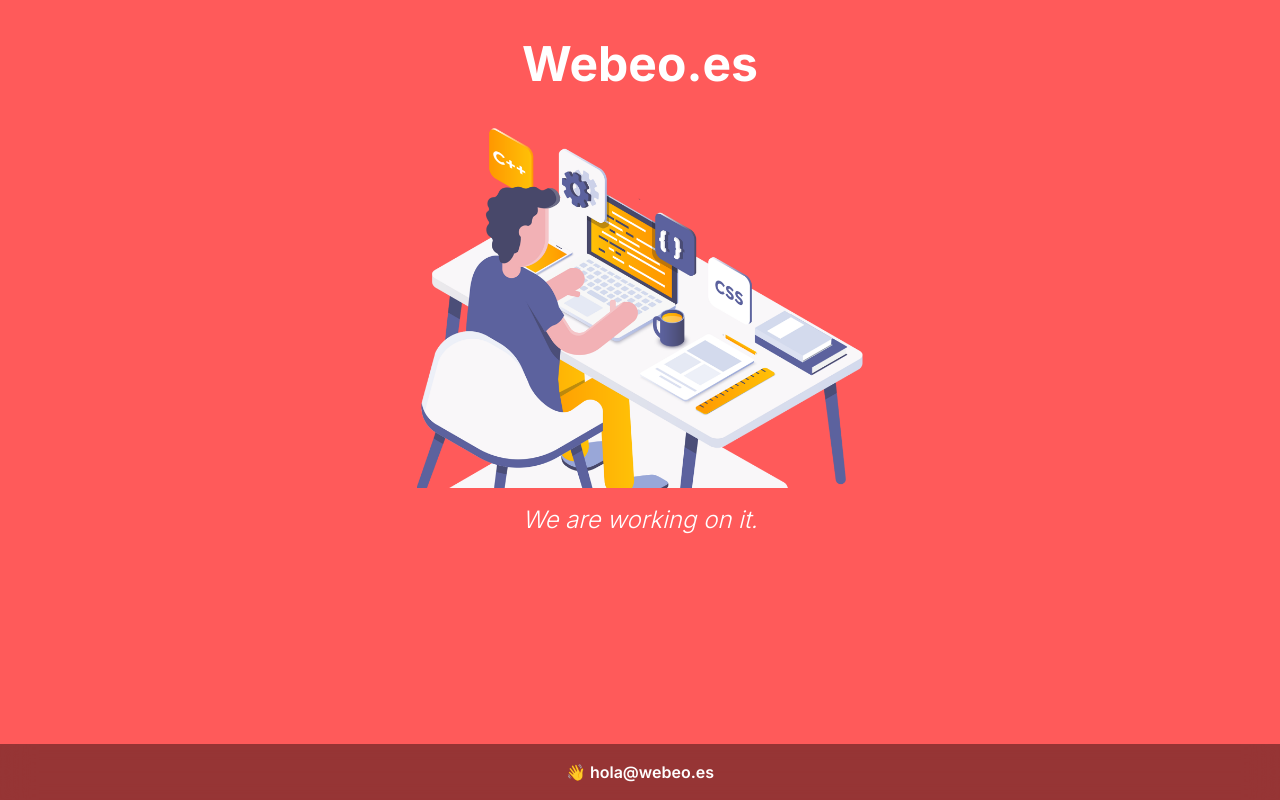
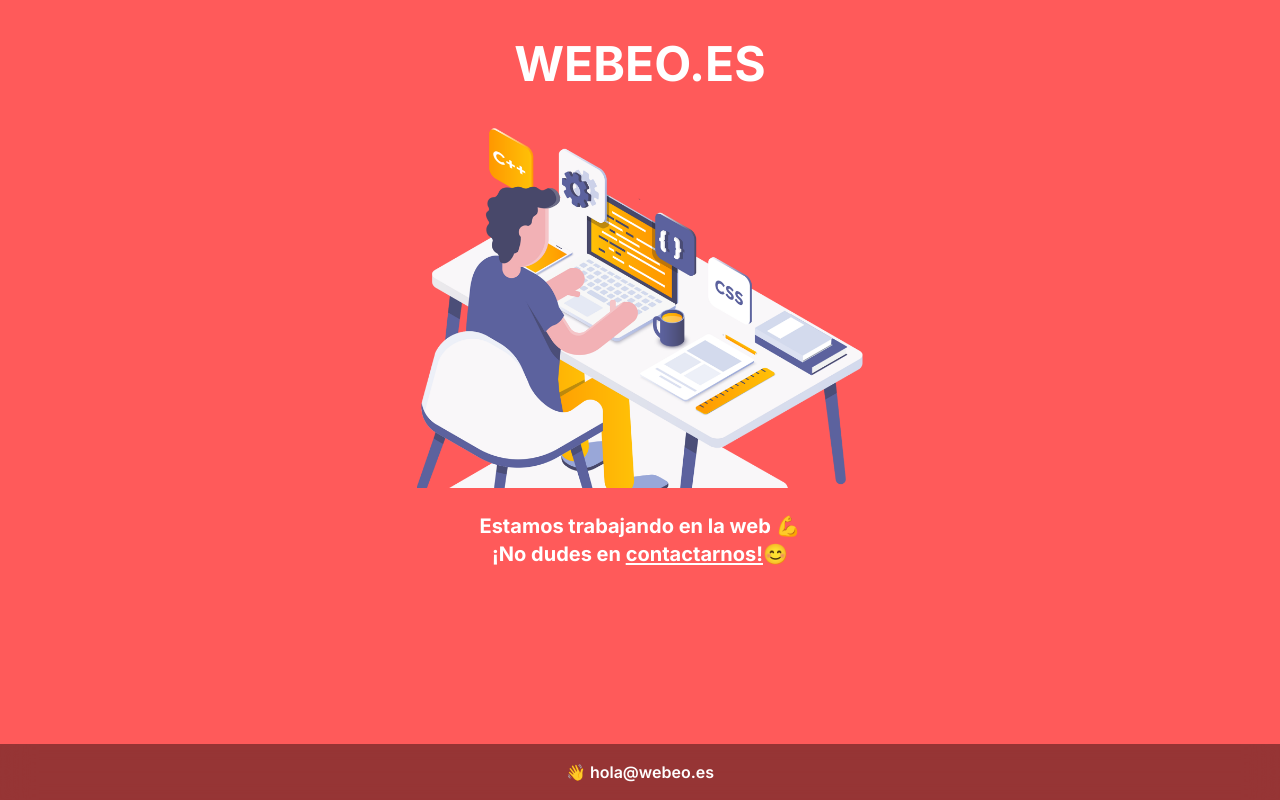
Before and after one commit to ffran96/proyecto-web, a Next.js app: page / in a window 1280 px wide. Built offline with nearby package versions, Linux system fonts and the light colour scheme.

Commit message:
Rediseño inworking

```diff
--- a/src/Components/Wip.jsx
+++ b/src/Components/Wip.jsx
@@ -7,11 +7,13 @@ export default function Wip() {
     <>
       <main className="[&>div]:mx-10  flex flex-col gap-4 py-10 justify-start items-center bg-[#ff5a5a] h-dvh">
         <div className="h-[10%]">
-          <h1 className="text-[#ffffff] text-5xl font-bold mb-20">Webeo.es</h1>
+          <h1 className="text-[#ffffff] text-xl xl:text-5xl font-bold mb-20 uppercase">
+            Webeo.es
+          </h1>
         </div>
         <div className="h-[50%] w-auto">
           <Image
-          className="bg-cover"
+            className="object-cover"
             src={WorkingImage}
             alt="Work in progress"
             loading="lazy"
@@ -21,14 +23,12 @@ export default function Wip() {
               width: "auto",
             }}
           />
-
         </div>
-        <div className="h-[10%]">
-
-        <p className="text-[#ffffff] text-2xl font-light italic">
-          We are working on it.
+        <div className="flex flex-col justify-center text-center items-center h-[10%] [&>p]:( text-[#ffffff] text-md xl:text-xl font-bold tracking-tight) ">
+          <p>Estamos trabajando en la web 💪</p>
+          <p>
+            ¡No dudes en <a href="mailto:hola@webeo.es" className="underline underline-offset-2">contactarnos!</a>😊
           </p>
-
         </div>
       </main>
       <footer className="bg-[#00000069] bottom-0 fixed w-dvw h-14 flex backdrop-blur-lg">
```
Lines whose indentation alone changed are shown as unchanged.
